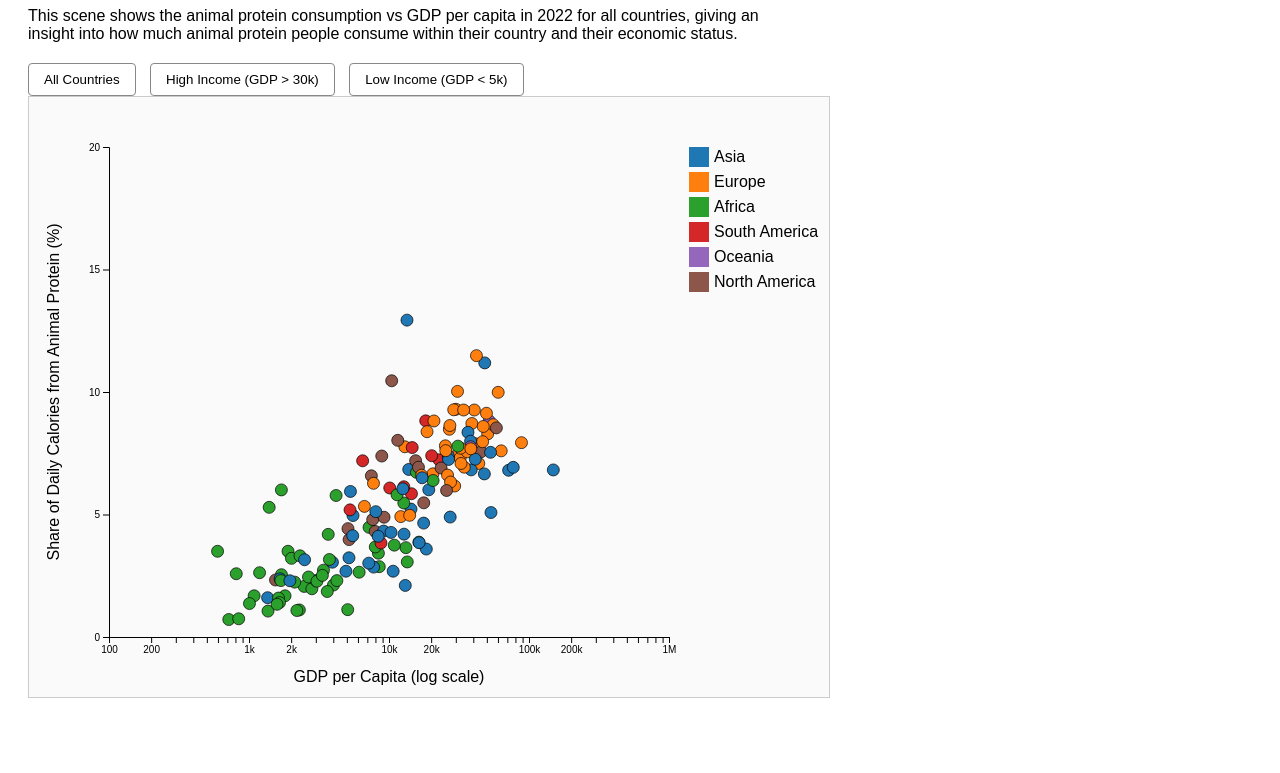
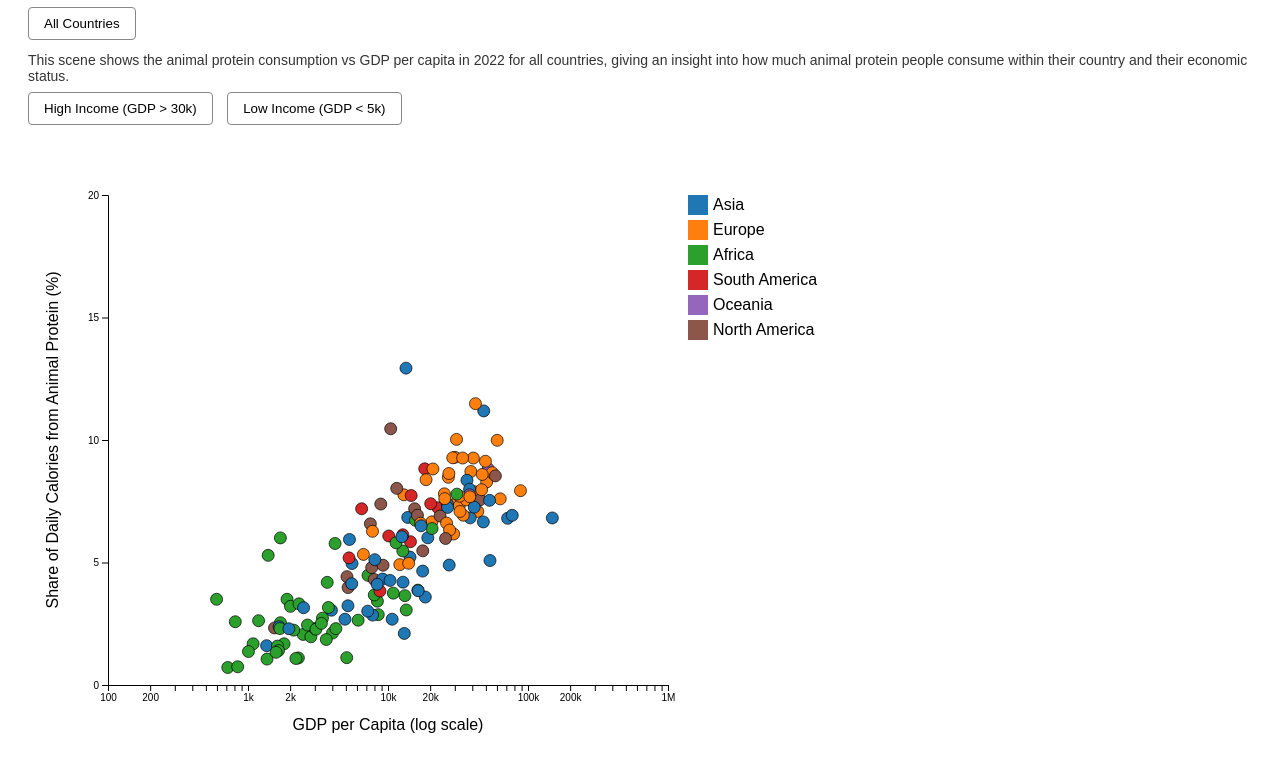
Before and after one commit to OBERATAR000/oberatar000.github.io, a plain HTML site: page index.html in a window 1280 px wide. Shown: the part 101-874 px from the top of the page. Before the commit the page ends 831 px from the top, so only its background shows below. Drawn offline with nearby package versions, Linux system fonts and the light colour scheme.

Commit message:
Resolve merge conflict in index.html

```diff
--- a/index.html
+++ b/index.html
@@ -10,8 +10,8 @@
       padding: 20px;
     }
     svg {
-      border: 1px solid #ccc;
-      background: #fafafa;
+      display: block;
+      margin-top: 20px;
     }
     button {
       margin-right: 10px;
@@ -35,26 +35,30 @@
       line-height: 1.4;
     }
     .scene-description {
-      margin-top: 10px;
-      margin-bottom: 20px;
-      font-size: 16px;
-      max-width: 760px;
+      margin: 12px 0 8px;
+      font-size: 14px;
+      color: #333;
     }
   </style>
 </head>
 <body>
 
 <h1>Animal Protein Consumption vs GDP per Capita (2022)</h1>
-
-<!-- Scene Descriptions -->
-<div id="scene-desc" class="scene-description">
-  This scene shows the animal protein consumption vs GDP per capita in 2022 for all countries, giving an insight into how much animal protein people consume within their country and their economic status.
-</div>
-
 <div>
   <button id="btn-all">All Countries</button>
+  <p class="scene-description" id="desc-all">
+    This scene shows the animal protein consumption vs GDP per capita in 2022 for all countries, giving an insight into how much animal protein people consume within their country and their economic status.
+  </p>
+
   <button id="btn-high">High Income (GDP &gt; 30k)</button>
+  <p class="scene-description" id="desc-high" style="display: none;">
+    This scene dives deeper into the relationship of animal protein consumption vs GDP per capita in 2022 for all countries, by specifically showing the animal protein consumption of countries with higher economic wealth per person (GDP > 30k).
+  </p>
+
   <button id="btn-low">Low Income (GDP &lt; 5k)</button>
+  <p class="scene-description" id="desc-low" style="display: none;">
+    This scene dives deeper into the relationship of animal protein consumption vs GDP per capita in 2022 for all countries, by specifically showing the animal protein consumption of countries with lower economic wealth per person (GDP < 5k).
+  </p>
 </div>
 
 <svg width="800" height="600"></svg>
@@ -68,13 +72,16 @@ var width = 800 - margin.left - margin.right;
   var height = 600 - margin.top - margin.bottom;
 
   var colorScale = d3.scaleOrdinal(d3.schemeCategory10);
+
   var tooltip = d3.select('.tooltip');
+
   var svg = d3.select('svg');
-
   var g = svg.append('g')
     .attr('transform', 'translate(' + margin.left + ',' + margin.top + ')');
 
-var xAxisGroup = g.append('g').attr('transform', 'translate(0,' + height + ')');
+  var xAxisGroup = g.append('g')
+    .attr('transform', 'translate(0,' + height + ')');
+
   var yAxisGroup = g.append('g');
 
   g.append('text')
@@ -116,13 +123,20 @@ d3.csv(csvUrl, function(d) {
     colorScale.domain(regions);
 
     var xExtent = d3.extent(data, function(d) { return d.gdp; });
-  var xScale = d3.scaleLog().domain(xExtent).range([0, width]).nice();
+    var xScale = d3.scaleLog()
+      .domain(xExtent)
+      .range([0, width])
+      .nice();
 
-  var maxY = Math.ceil(d3.max(data, function(d) { return d.animalProtein; }) / 10) * 10;
-  var yScale = d3.scaleLinear().domain([0, maxY]).range([height, 0]);
+    var maxAnimalProtein = d3.max(data, function(d) { return d.animalProtein; });
+    var maxY = Math.ceil(maxAnimalProtein / 10) * 10;
+    var yScale = d3.scaleLinear()
+      .domain([0, maxY])
+      .range([height, 0]);
 
     var xAxis = d3.axisBottom(xScale).ticks(10, "~s");
     var yAxis = d3.axisLeft(yScale).ticks(6);
+
     xAxisGroup.call(xAxis);
     yAxisGroup.call(yAxis);
 
@@ -137,7 +151,9 @@ d3.csv(csvUrl, function(d) {
     legend.append('rect')
       .attr('width', 20)
       .attr('height', 20)
-    .attr('fill', function(d) { return colorScale(d); });
+      .attr('fill', function(d) {
+        return colorScale(d);
+      });
 
     legend.append('text')
       .attr('x', 25)
@@ -182,13 +198,18 @@ d3.csv(csvUrl, function(d) {
         });
     }
 
+    function updateScene(scene) {
+      d3.select('#desc-all').style('display', scene === 'all' ? 'block' : 'none');
+      d3.select('#desc-high').style('display', scene === 'high' ? 'block' : 'none');
+      d3.select('#desc-low').style('display', scene === 'low' ? 'block' : 'none');
+    }
+
     drawScatter(data);
+    updateScene('all');
 
     d3.select('#btn-all').on('click', function() {
       drawScatter(data);
-    d3.select('#scene-desc').text(
-      'This scene shows the animal protein consumption vs GDP per capita in 2022 for all countries, giving an insight into how much animal protein people consume within their country and their economic status.'
-    );
+      updateScene('all');
     });
 
     d3.select('#btn-high').on('click', function() {
@@ -196,9 +217,7 @@ d3.csv(csvUrl, function(d) {
         return d.gdp > 30000;
       });
       drawScatter(filtered);
-    d3.select('#scene-desc').text(
-      'This scene dived deeper into the relationship of animal protein consumption vs GDP per capita in 2022 for all countries, by specifically showing the animal protein consumption of countries with higher economic wealth per person (GDP > 30k).'
-    );
+      updateScene('high');
     });
 
     d3.select('#btn-low').on('click', function() {
@@ -206,9 +225,7 @@ d3.csv(csvUrl, function(d) {
         return d.gdp < 5000;
       });
       drawScatter(filtered);
-    d3.select('#scene-desc').text(
-      'This scene dived deeper into the relationship of animal protein consumption vs GDP per capita in 2022 for all countries, by specifically showing the animal protein consumption of countries with lower economic wealth per person (GDP < 5k).'
-    );
+      updateScene('low');
     });
   });
 </script>
```
Lines whose indentation alone changed are shown as unchanged.
